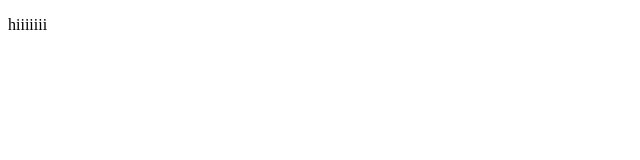
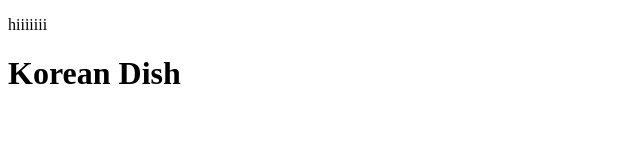
Before and after one commit to preetyprity/PROJECT_test, a plain HTML site: page project-1/country-korean.html in a window 1280 px wide. Shown: the whole page, without its empty margins (0-640 px from the left). Drawn offline with Linux system fonts and the light colour scheme.

Commit message:
Update country-korean.html

```diff
--- a/project-1/country-korean.html
+++ b/project-1/country-korean.html
@@ -7,5 +7,6 @@
 </head>
 <body>
     <p>hiiiiiii</p>
+    <h1>Korean Dish</h1>
 </body>
 </html>
```
